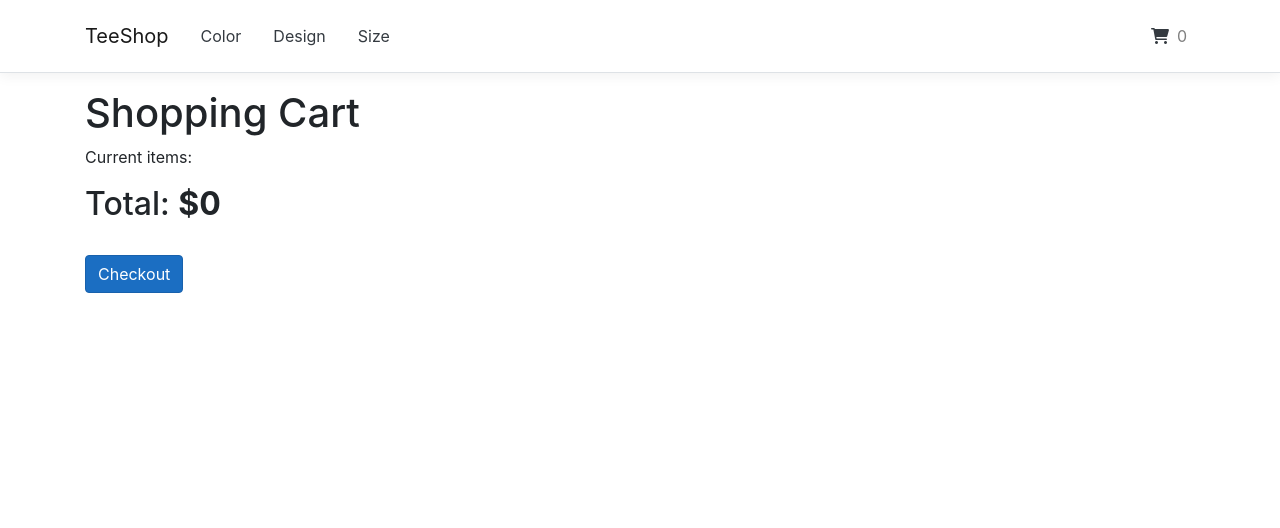
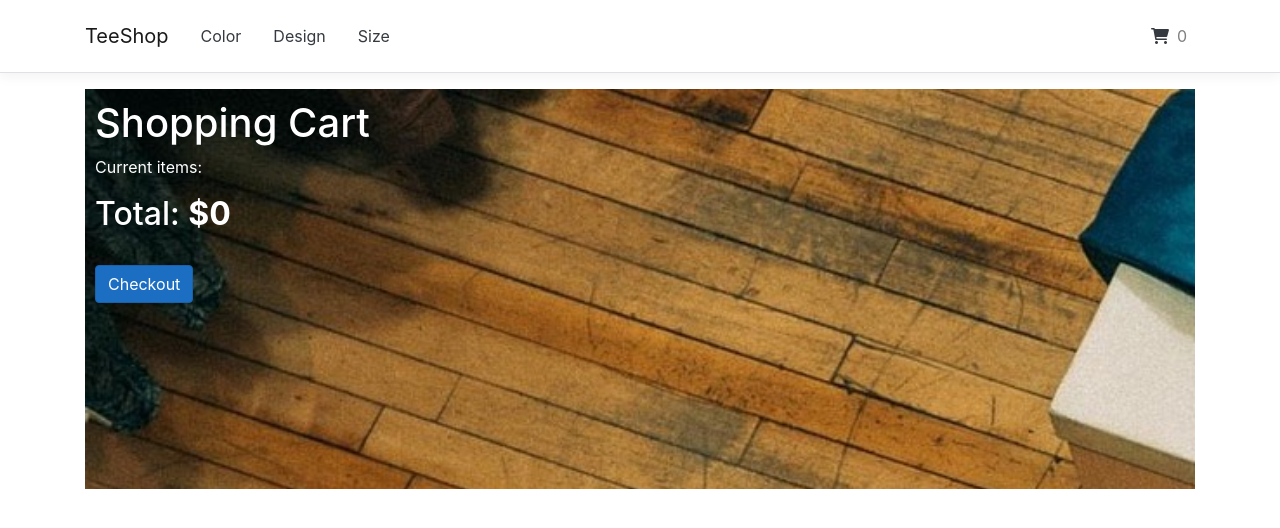
Before and after one commit to DeedaG/TeeShop, an Angular app in the folder TeeShop/: page /cart in a window 1280 px wide. Shown: the top 528 px of the page. Built offline with nearby package versions, Linux system fonts and the light colour scheme.

Commit message:
more polish

```diff
--- a/TeeShop/src/app/cart/cart.component.html
+++ b/TeeShop/src/app/cart/cart.component.html
@@ -1,15 +1,16 @@
-<!-- <div [ngStyle]="{'background-image': 'url(/assets/images/teeshirts/clothes-1839935_1280.jpg)',
- 'background-repeat': 'no-repeat',
-'background-size': '800px'}"> -->
+<div style="color: white; height: 400px;" [ngStyle]="{'background-image': 'url(/assets/images/teeshirts/clothes-1839935_1920.jpg)',
+            'background-position': 'left top',
+            'background-size': '300%',
+            'background-repeat': 'no-repeat'}">
 
+    <div style="padding: 10px;">
         <h1>Shopping Cart</h1>
-
-<h2 style="color:red">{{homeData.message}}</h2>
+        <h2 style="color:green">{{homeData.message}}</h2>
 
         <p aria-live="polite">
             Current items:
         </p>
-<table class="table" *ngIf="anyItemsInCart()">
+        <table style="color: white;" class="table" *ngIf="anyItemsInCart()">
             <thead>
                 <tr>
                     <th class="cells">Color</th>
@@ -84,5 +85,5 @@
             <button class="btn btn-primary" (click)="checkout()">Checkout</button>
 
         </div>
-
-<!-- </div> -->
+    </div>
+</div>
--- a/TeeShop/src/app/home/home.component.html
+++ b/TeeShop/src/app/home/home.component.html
@@ -1,5 +1,8 @@
-<div style="padding: 10px;"
-[ngStyle]="{'background-image': 'url(/assets/images/teeshirts/t-shirt-9611374_1280.jpg)'}">
+<div style="padding: 10px; height: 400px;"
+    [ngStyle]="{'background-image': 'url(/assets/images/teeshirts/t-shirt-9611374_1280.jpg)',
+    'background-position': 'left top',
+    'background-repeat': 'no-repeat',
+    'background-size': '150%'}">
 
     <h1 style="color: white;">Tee Shop</h1>
     <p style="color: white;">Unique T Shirts</p>
```
Lines whose indentation alone changed are shown as unchanged.
